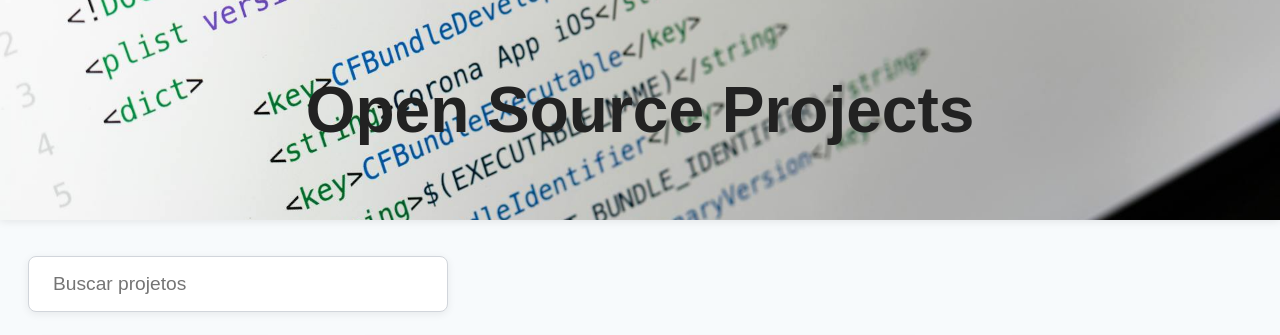
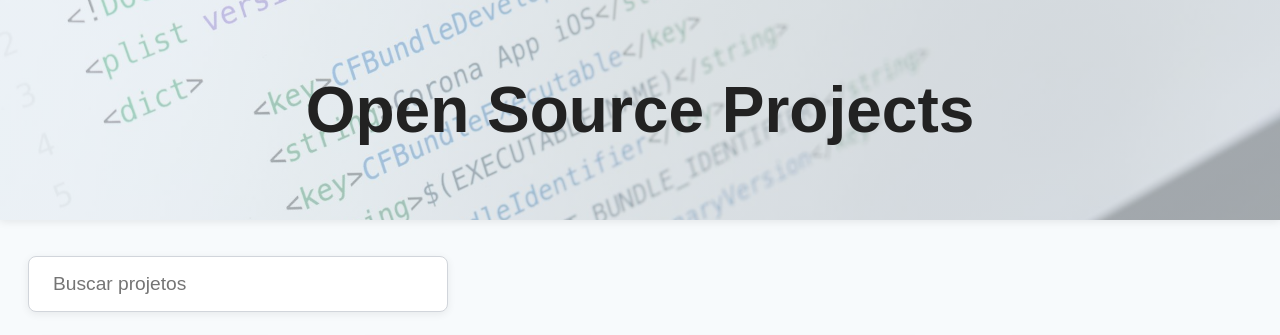
Before and after one commit to YurizinDEV/open_source_front, a plain HTML site: page index.html in a window 1280 px wide. Shown: the top 335 px of the page. Drawn offline with Linux system fonts and the light colour scheme.

Commit message:
Adiciona gradiente ao fundo do cabeçalho para melhorar a estética visual.

```diff
--- a/assets/styles/header.css
+++ b/assets/styles/header.css
@@ -1,5 +1,5 @@
 header {
-    background: url(../images/headerBackground.jpg) no-repeat center center/cover;
+    background: linear-gradient(rgba(230, 238, 245, 0.7), rgba(230, 238, 245, 0.7)), url(../images/headerBackground.jpg) no-repeat center center/cover;
     color: #202124;
     height: 220px;
     display: flex;
```
